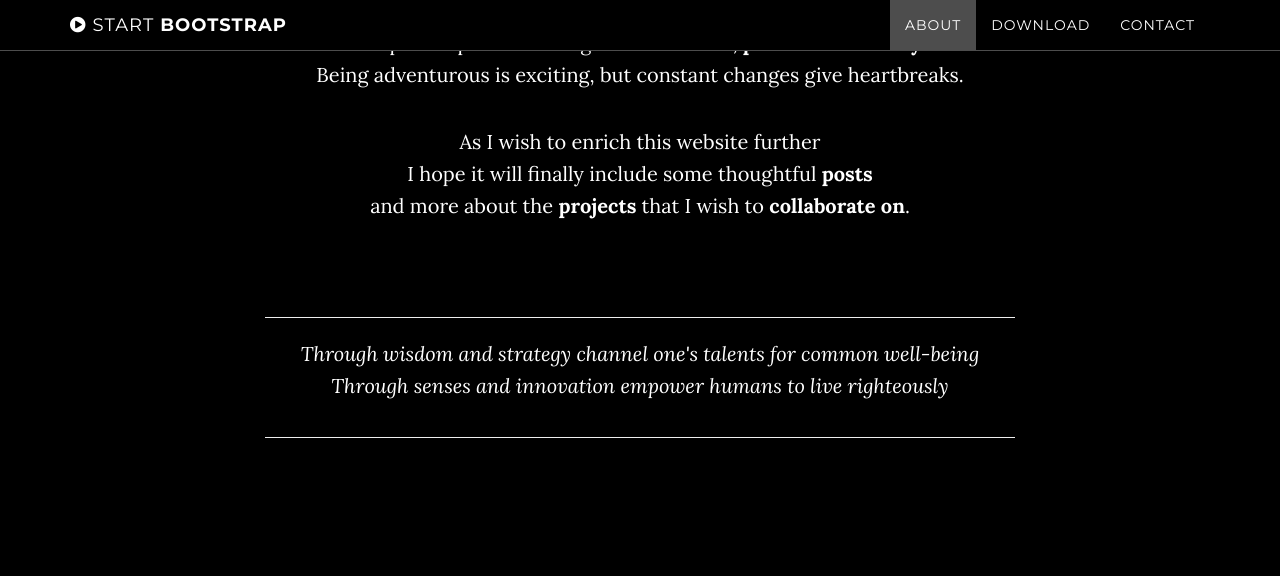
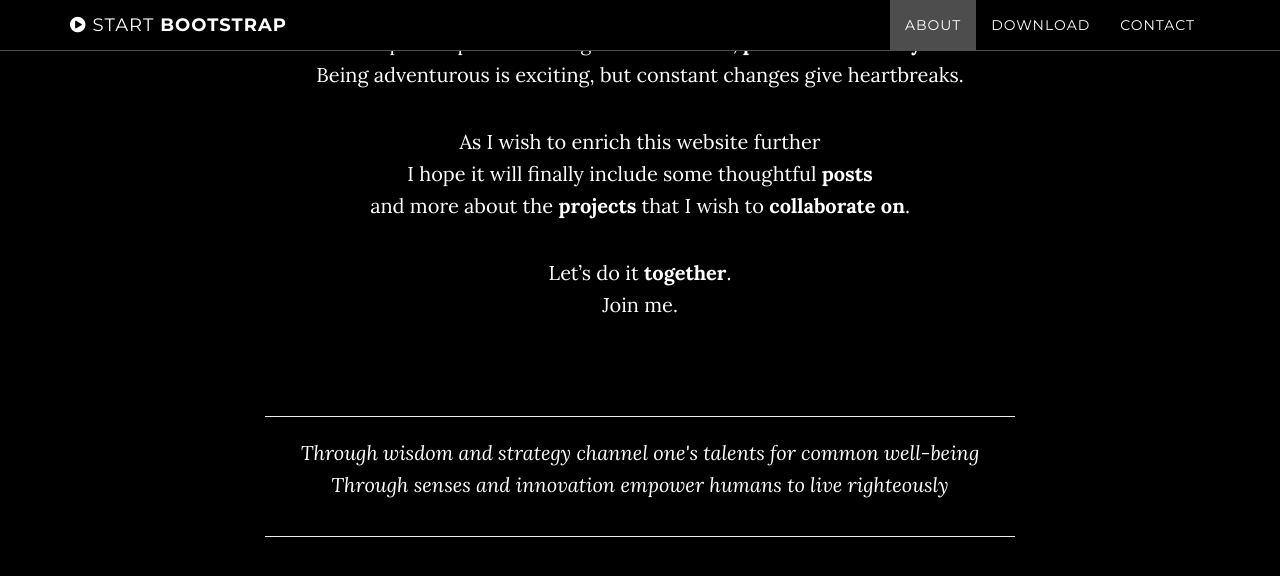
Before and after one commit to kozload/kozload.github.io, a Jekyll site: the page built from index.html, in a window 1280 px wide and 900 px high, scrolled down 1739 px, cut to the strip 0-669 px from the top of the window. Shown: the top 576 px of the strip. Built offline with Jekyll 4.4.1, drawn with Linux system fonts in a browser that asks for light colours.

Commit message:
Update about.html

```diff
--- a/_includes/about.html
+++ b/_includes/about.html
@@ -10,6 +10,7 @@
                 <p>I decided to become a <b>neuropsychiatrist</b>.<br>I will acquire <b>PhD in Public Health</b>.<br>I am going to set up the business for <b>Health Design & Strategy</b>.</p>
                 <p>I hope this path will bring me <b>fulfillment, peace and stability</b>.<br>Being adventurous is exciting, but constant changes give heartbreaks.</p>
                 <p>As I wish to enrich this website further<br>I hope it will finally include some thoughtful <b>posts</b><br>and more about the <b>projects</b> that I wish to <b>collaborate on</b>.</p>
+                <p>Let’s do it <b>together</b>.<br>Join me.</p>
                 <br>
                 <br>
                     <section class="sb-index text-measure">
```
